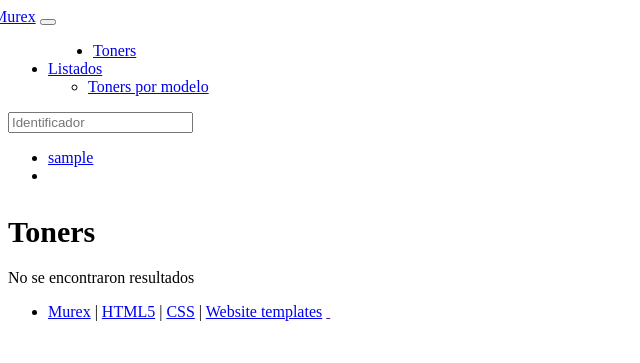
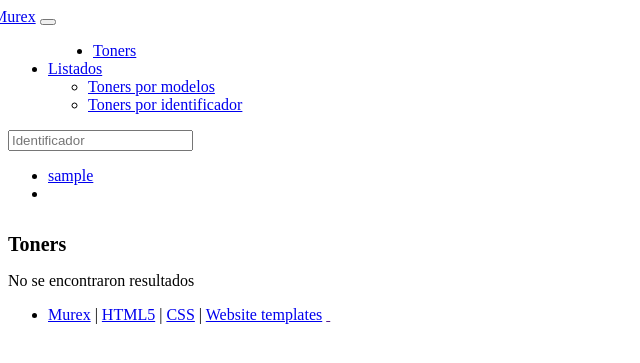
Before and after one commit to efornal/murex, a Django app: page /app/toners/ in a window 1280 px wide. Shown: the top 363 px of the page, without its empty margins (0-640 px from the left). Run offline with Django 3.2, Linux system fonts and the light colour scheme; the visitor is signed in with stand-in values (Sample User, id 1); data that the repository does not hold is empty; parts of the project's set-up code (start-up, migrations or seed data) failed here and were passed over; some libraries are stand-ins or nearby versions.

Commit message:
changed order listings

```diff
--- a/app/urls.py
+++ b/app/urls.py
@@ -5,9 +5,8 @@ from app import views
 urlpatterns = patterns('app.views',
     url(r'^logout/$', 'logout_view', name='logout'),
     url('^login/','login_view', name='login'),
+    url('^toners/por_modelos/','toners_por_modelos', name='toners_por_modelos'),
     url('^toners/','toners', name='toners'),
-    url('^toners/por_modelo/','toners_por_modelo', name='toners_por_modelo'),
-#    url('^toner/','toner', name='toner'),
     url(r'^toner/(\d+)/$', 'toner', name='toner'),
     url('^search/','search', name='search'),
     url(r'^toner/(\d+)/detail/$', 'toner_detail', name='toner_detail'),
--- a/app/views.py
+++ b/app/views.py
@@ -10,12 +10,12 @@ from django.core.paginator import Paginator, EmptyPage, PageNotAnInteger
 
 @login_required
 def index(request):
-    return redirect('toners')
+    return redirect('toners_por_modelos')
 
 @login_required
-def toners_por_modelo (request):
-    toners_list = Toner.objects.order_by('modelo')
-    paginator = Paginator(toners_list, 10)
+def toners_por_modelos (request):
+    toners_list = Toner.objects.order_by('modelo','identificador')
+    paginator = Paginator(toners_list, 25)
     page = request.GET.get('page')
     try:
         toners = paginator.page(page)
@@ -30,8 +30,8 @@ def toners_por_modelo (request):
 
 @login_required
 def toners(request):
-    toners_list = Toner.objects.order_by('identificador')
-    paginator = Paginator(toners_list, 10)
+    toners_list = Toner.objects.order_by('identificador','modelo')
+    paginator = Paginator(toners_list, 25)
     page = request.GET.get('page')
     try:
         toners = paginator.page(page)
@@ -47,7 +47,7 @@ def toners(request):
 def toner_detail(request,toner_id):
     toner = Toner.objects.get(id=toner_id)
     status_list = EstadoToner.objects.filter(toner_id=toner_id).order_by('-fecha_inicio')
-    paginator = Paginator(status_list, 10)
+    paginator = Paginator(status_list, 25)
     page = request.GET.get('page')
 
     try:
@@ -67,7 +67,7 @@ def toner_detail(request,toner_id):
 def search(request):
     text_search = request.POST['search_field']
     toners_list = Toner.objects.filter(identificador__contains=text_search).order_by('identificador')
-    paginator = Paginator(toners_list, 3)
+    paginator = Paginator(toners_list, 25)
     page = request.GET.get('page')
     try:
         toners = paginator.page(page)
--- a/static/style.css
+++ b/static/style.css
@@ -1,5 +1,14 @@
 
-.toner-detail {
+table {
+    border-collapse: separate ;
+}
+
+.page-header {
+    margin: 30px 0px 0px !important;
+}
+
+.page-header h1 {
+    font-size: 20px !important;
 }
 
 .toner-detail:hover {
--- a/templates/base.html
+++ b/templates/base.html
@@ -55,14 +55,15 @@
         <div class="navbar-collapse collapse" id="navbar-main">
           <ul class="nav navbar-nav navbar-left">
             <li>
-              <a href="{% url 'toners' %}"
+              <a href="{% url 'toners_por_modelos' %}"
                  title="Listado de todos los toners" >Toners</a>
             </li>
             <li class="dropdown">
               <a href="#" class="dropdown-toggle" data-toggle="dropdown"
                  role="button" aria-expanded="false">Listados <span class="caret"></span></a>
               <ul class="dropdown-menu" role="menu">
-                <li><a href="{% url 'toners_por_modelo' %}">Toners por modelo</a></li>
+                <li><a href="{% url 'toners_por_modelos' %}">Toners por modelos</a></li>
+                <li><a href="{% url 'toners' %}">Toners por identificador</a></li>
               </ul>
             </li>
           </ul>
--- a/templates/toners.html
+++ b/templates/toners.html
@@ -23,8 +23,8 @@
           <thead>
             <tr>
               <th>Identificador</th>
+              <th>Modelo</th>
               <th>Marca</th>
-              <th>Modelo</th>
               <th>Estado</th>
               <th>Detalle</th>
             </tr>
@@ -33,8 +33,8 @@
             {% for toner in toners %}
             <tr>
               <td><a href="{% url 'toner' toner.id %}">{{ toner.identificador }}</a></td>
+              <td>{{ toner.modelo }}</td>
               <td>{{ toner.marca }}</td>
-              <td>{{ toner.modelo }}</td>
               <td>{{ toner.ultimo_estado.nombre }}</td>
               <td>
                 <div class="toner-detail">
```
